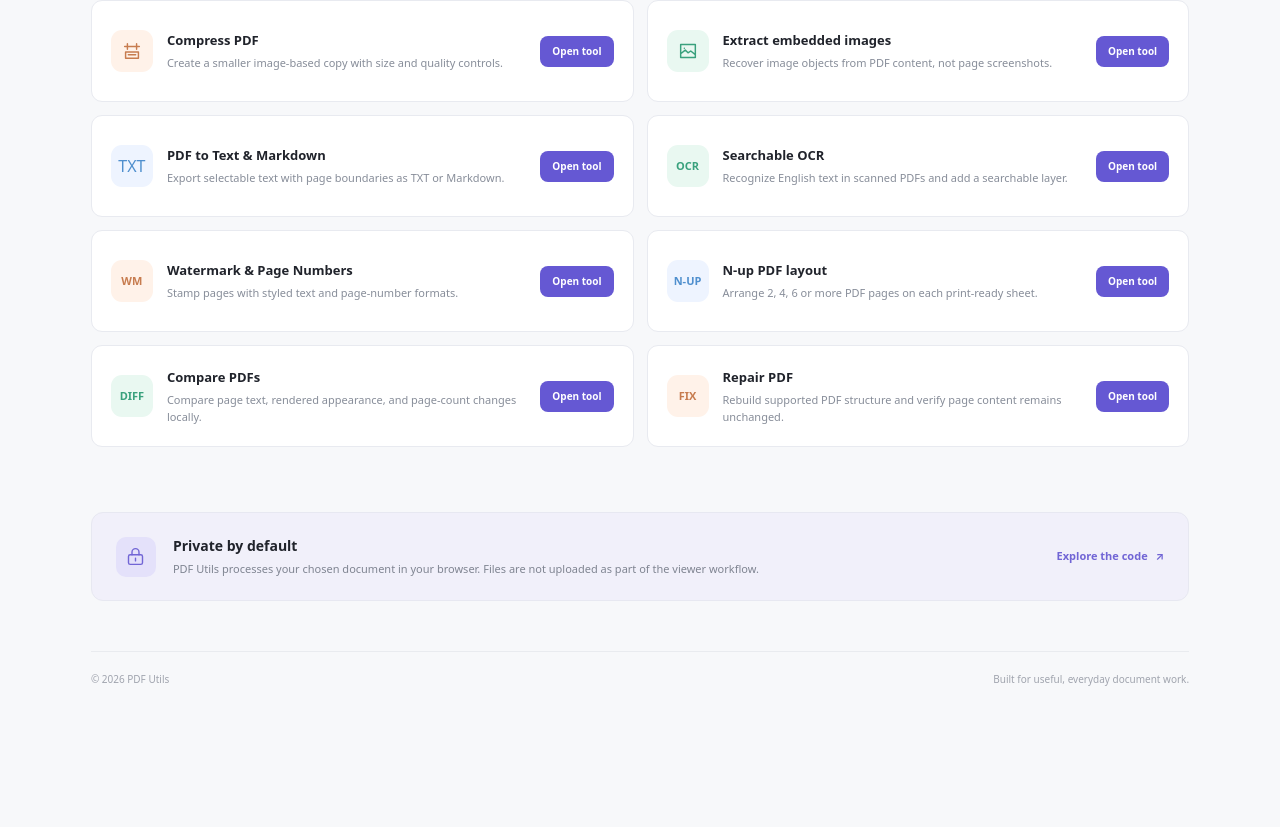
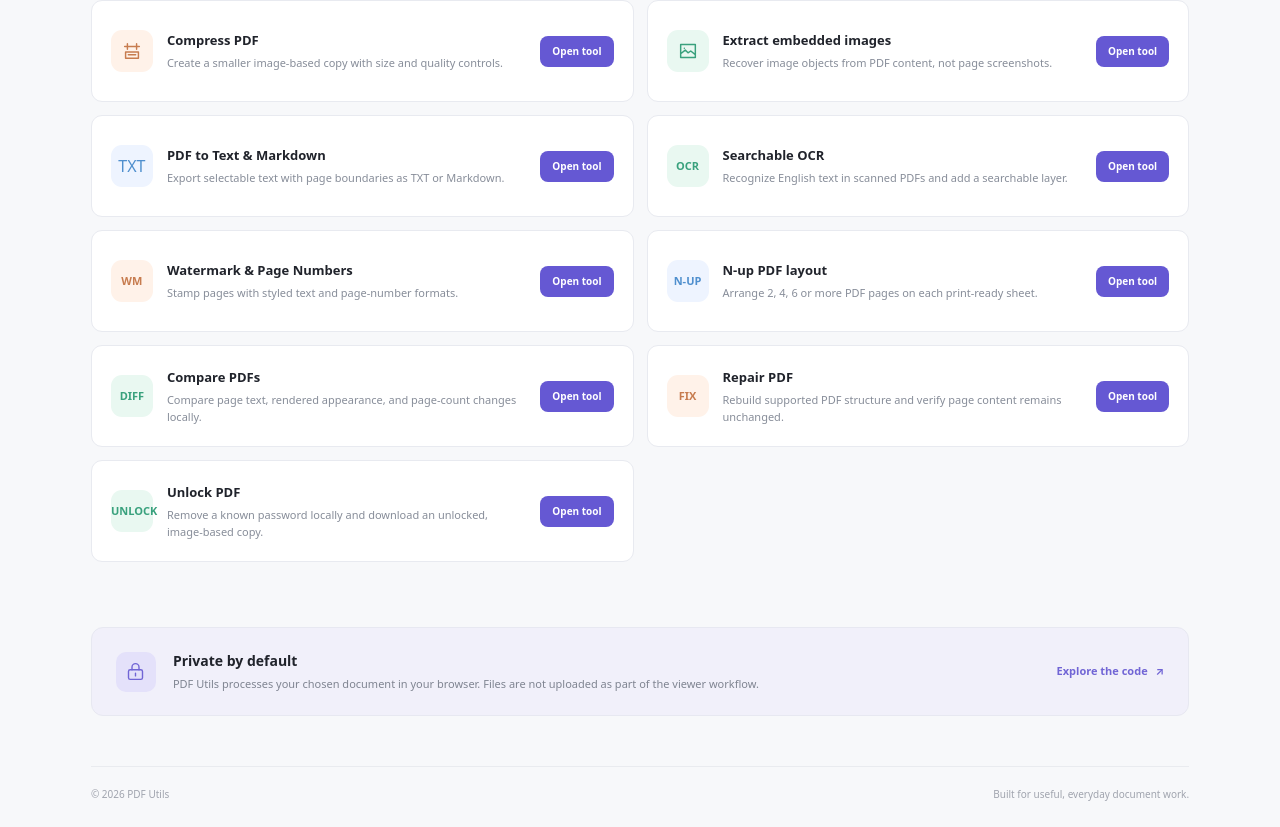
Before and after one commit to leenusdarnal/pdf-utils, a SvelteKit app: page / in a window 1280 px wide. Shown: the part 1387-2214 px from the top of the page. Before the commit the page ends 2099 px from the top, so only its background shows below. Built offline with nearby package versions, Linux system fonts and the light colour scheme.

Commit message:
feat: add unlock PDF tool to homepage

```diff
--- a/src/routes/+page.svelte
+++ b/src/routes/+page.svelte
@@ -326,6 +326,7 @@
 <article class="flex min-h-[102px] items-center gap-[14px] rounded-[11px] border border-[#e8eaf0] bg-white p-[19px] max-[480px]:gap-3 max-[480px]:p-[15px]"><span class="grid size-[42px] shrink-0 place-items-center rounded-[11px] bg-[#eef4ff] text-[#4f8fce] text-[11px] font-bold">N-UP</span><div class="min-w-0"><h3 class="mb-[5px] text-[13px] font-bold">N-up PDF layout</h3><p class="mb-0 text-[11px] leading-[1.5] text-[#878d99]">Arrange 2, 4, 6 or more PDF pages on each print-ready sheet.</p></div><button type="button" class="ml-auto shrink-0 rounded-lg bg-brand-700 px-3 py-2 text-[10px] font-bold text-white transition-colors hover:bg-brand-800 focus-visible:outline focus-visible:outline-[3px] focus-visible:outline-brand-200 focus-visible:outline-offset-2" aria-label="Open N-up layout tool" onclick={() => (nUpMode = true)}>Open tool</button></article>
 <article class="flex min-h-[102px] items-center gap-[14px] rounded-[11px] border border-[#e8eaf0] bg-white p-[19px] max-[480px]:gap-3 max-[480px]:p-[15px]"><span class="grid size-[42px] shrink-0 place-items-center rounded-[11px] bg-[#e9f8f1] text-[#39a17d] text-[11px] font-bold">DIFF</span><div class="min-w-0"><h3 class="mb-[5px] text-[13px] font-bold">Compare PDFs</h3><p class="mb-0 text-[11px] leading-[1.5] text-[#878d99]">Compare page text, rendered appearance, and page-count changes locally.</p></div><button type="button" class="ml-auto shrink-0 rounded-lg bg-brand-700 px-3 py-2 text-[10px] font-bold text-white transition-colors hover:bg-brand-800 focus-visible:outline focus-visible:outline-[3px] focus-visible:outline-brand-200 focus-visible:outline-offset-2" aria-label="Open PDF comparison tool" onclick={() => (compareMode = true)}>Open tool</button></article>
 <article class="flex min-h-[102px] items-center gap-[14px] rounded-[11px] border border-[#e8eaf0] bg-white p-[19px] max-[480px]:gap-3 max-[480px]:p-[15px]"><span class="grid size-[42px] shrink-0 place-items-center rounded-[11px] bg-[#fff2e9] text-[#c77c4f] text-[11px] font-bold">FIX</span><div class="min-w-0"><h3 class="mb-[5px] text-[13px] font-bold">Repair PDF</h3><p class="mb-0 text-[11px] leading-[1.5] text-[#878d99]">Rebuild supported PDF structure and verify page content remains unchanged.</p></div><button type="button" class="ml-auto shrink-0 rounded-lg bg-brand-700 px-3 py-2 text-[10px] font-bold text-white transition-colors hover:bg-brand-800 focus-visible:outline focus-visible:outline-[3px] focus-visible:outline-brand-200 focus-visible:outline-offset-2" aria-label="Open PDF repair tool" onclick={() => (repairMode = true)}>Open tool</button></article>
+<article class="flex min-h-[102px] items-center gap-[14px] rounded-[11px] border border-[#e8eaf0] bg-white p-[19px] max-[480px]:gap-3 max-[480px]:p-[15px]"><span class="grid size-[42px] shrink-0 place-items-center rounded-[11px] bg-[#e9f8f1] text-[#39a17d] text-[11px] font-bold">UNLOCK</span><div class="min-w-0"><h3 class="mb-[5px] text-[13px] font-bold">Unlock PDF</h3><p class="mb-0 text-[11px] leading-[1.5] text-[#878d99]">Remove a known password locally and download an unlocked, image-based copy.</p></div><a class="ml-auto shrink-0 rounded-lg bg-brand-700 px-3 py-2 text-[10px] font-bold text-white no-underline transition-colors hover:bg-brand-800" href="./unlock-pdf" aria-label="Open PDF password removal tool">Open tool</a></article>
         </div>
       </section>
 
```
